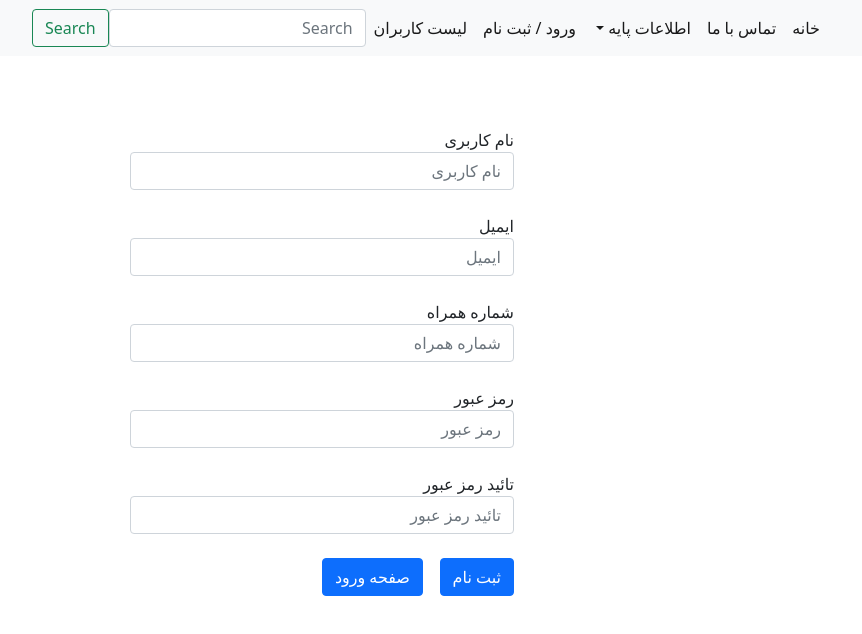
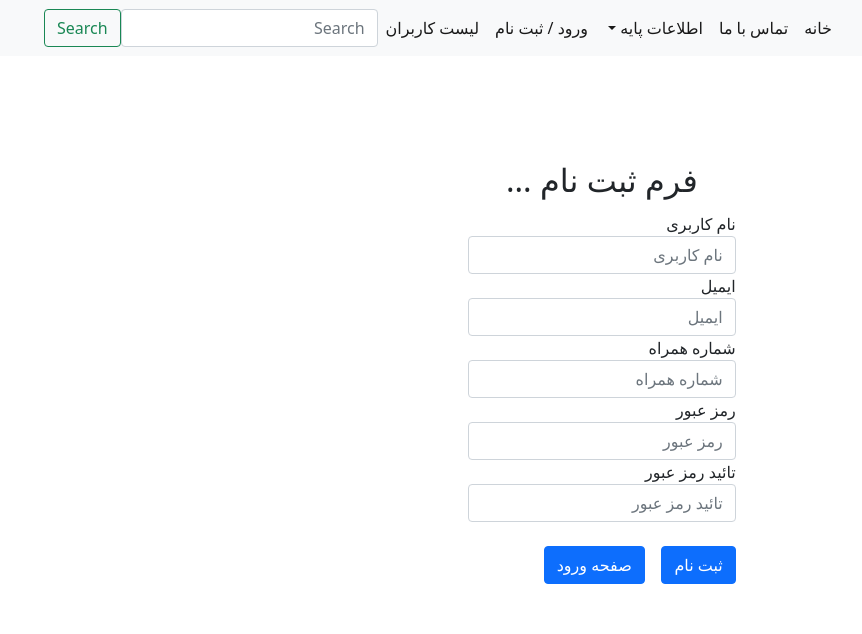
Before and after one commit to arastooghodsi/LoginRegister, an Angular app: page /register in a window 1280 px wide. Shown: the top 634 px of the page, without its empty margins (383-1245 px from the left). Built offline with nearby package versions, Linux system fonts and the light colour scheme; what angular-in-memory-web-api would draw is missing.

Commit message:
any change

```diff
--- a/src/app/login/login.component.css
+++ b/src/app/login/login.component.css
@@ -3,3 +3,9 @@
     margin-top: 100px;
     /* margin-right: 35%; */
 }
+
+a {
+    font: blue;
+    font-size: 25px;
+    text-decoration: none;
+}
--- a/src/app/login/login.component.html
+++ b/src/app/login/login.component.html
@@ -1,7 +1,11 @@
 <div class="container">
   <div class="login-body">
-    <form (ngSubmit)="onSubmit(f)" #f>
+    <!-- <form (ngSubmit)="onSubmit(f)" #f> -->
+    <form [formGroup]="inputForm" (ngSubmit)="onSubmit()" style="width: 60%; margin-right: 35%;">
+
         <legend style="text-align: center;font-size: 32px;">فرم ورود ...</legend>
+
+        <!-- Username, Email, Phone Section -->
         <div class="form-froup">
           <label for="" class="form-label">نام کاربری، ایمیل و یا شماره همراه</label>
           <input
@@ -12,6 +16,8 @@
                 name="loginname"
                 >
         </div>
+
+        <!-- Password Section -->
         <div class="form-froup">
           <label for="" class="form-label">رمز عبور</label>
           <input
@@ -22,11 +28,15 @@
                 name="password"
                 >
         </div>
+        <br>
+
+        <!-- Submit Section -->
         <div class="form-froup">
-          <button type="submit" class="btn btn-primary">ورود</button>
+          <button type="submit" class="btn btn-primary" (click)="loginBTN()">ورود</button>
           <br>
-          <span>اگر هنوز <a routerLink = "/register">ثبت نام</a> نکرده اید...</span>
+          <span>اگر هنوز <label><a routerLink = "/register">ثبت نام</a></label> نکرده اید...</span>
         </div>
+
       </form>
   </div>
 </div>
--- a/src/app/login/login.component.ts
+++ b/src/app/login/login.component.ts
@@ -1,4 +1,7 @@
 import { Component, OnInit } from '@angular/core';
+import { FormControl, FormGroup, Validators } from '@angular/forms';
+import { RegisterService } from '../register.service';
+import { User } from '../user';
 
 @Component({
   selector: 'app-login',
@@ -7,13 +10,38 @@ import { Component, OnInit } from '@angular/core';
 })
 export class LoginComponent implements OnInit {
 
-  constructor() { }
+  inputForm!: FormGroup;
+
+  user: User = {
+    username: '',
+    email: '',
+    phone: '',
+    password: ''
+  }
+
+  users: User[] = [];
+
+  constructor(private registerService: RegisterService) {}
 
   ngOnInit(): void {
+    this.inputForm = new FormGroup({
+      'username': new FormControl(null, Validators.required),
+      'password': new FormControl(null, [Validators.required, Validators.minLength(4)]),
+    });
+    // this.getUsers();
   }
 
-  onSubmit(form: HTMLFormElement) {
-    // console.log(form);
+  onSubmit() {
+    this.user.username = this.inputForm.value.username;
+    this.user.password = this.inputForm.value.password;
+  }
+
+  getUsers(): void {
+    this.registerService.getUsers().then((users: User[]) => this.users = users);
+  }
+
+  loginBTN(): void {
+    alert(this.users.length)
   }
 
 }
--- a/src/app/register/register.component.html
+++ b/src/app/register/register.component.html
@@ -1,4 +1,7 @@
+<!-- <div class="container">
+  <div class="login-body">
     <form [formGroup]="inputForm" (ngSubmit)="onSubmit()" style="width: 60%; margin-right: 35%;">
+      <legend style="text-align: center;font-size: 32px;">فرم ورود ...</legend>
       <br><br><br>
       <div class="form-row">
         <div class="form-group col-md-6">
@@ -19,10 +22,10 @@
                 *ngIf="!inputForm.controls['email'].valid && inputForm.controls['email'].touched">
                   لطفا ایمیل معتبری را وارد کنید!
           </span>
-      <!-- <span class="alert alert-danger"
+          <span class="alert alert-danger"
                 *ngIf="!inputForm.controls['email'].valid">
                   لطفا ایمیل معتبری را وارد کنید!
-      </span> -->
+          </span>
         </div>
 
         <br>
@@ -55,3 +58,61 @@
 
       </div>
     </form>
+  </div>
+</div> -->
+
+
+
+<div class="container">
+  <div class="login-body">
+    <!-- <form (ngSubmit)="onSubmit(f)" #f> -->
+      <form [formGroup]="inputForm" (ngSubmit)="onSubmit()" style="width: 60%; margin-right: 35%;">
+        <legend style="text-align: center;font-size: 32px;">فرم ثبت نام ...</legend>
+
+        <!-- Username Section -->
+        <div class="form-froup">
+          <label for="username">نام کاربری</label>
+          <input formControlName="username" type="text" ngModel name="username" class="form-control" id="username" #username placeholder="نام کاربری">
+          <span class="alert alert-danger"
+                *ngIf="!inputForm.controls['username'].valid && inputForm.controls['username'].touched">
+                  لطفا نام کاربری را وارد کنید!
+          </span>
+        </div>
+
+        <!-- Email Section -->
+        <div class="form-froup">
+          <label for="email">ایمیل</label>
+          <input formControlName="email" type="email" ngModel name="email" class="form-control" id="email" #email placeholder="ایمیل">
+          <span class="alert alert-danger"
+                *ngIf="!inputForm.controls['email'].valid && inputForm.controls['email'].touched">
+                  لطفا ایمیل معتبری را وارد کنید!
+          </span>
+        </div>
+
+        <!-- Phone Number Section -->
+        <div class="form-froup">
+          <label for="phoneNumber">شماره همراه</label>
+          <input formControlName="phoneNumber" type="text" ngModel name="phone" class="form-control" id="phoneNumber" #phone placeholder="شماره همراه">
+        </div>
+
+        <!-- Password Section -->
+        <div class="form-froup">
+          <label for="password">رمز عبور</label>
+          <input formControlName="password" type="password" ngModel name="password" class="form-control" id="password" #password placeholder="رمز عبور">
+        </div>
+
+        <!-- Confirm Password Section -->
+        <div class="form-froup">
+          <label for="passwordConfirm">تائید رمز عبور</label>
+          <input formControlName="passwordConfirm" type="password" ngModel class="form-control" id="passwordConfirm" placeholder="تائید رمز عبور">
+        </div>
+        <br>
+
+        <!-- Submit Section -->
+        <div class="form-froup">
+          <button type="submit" class="btn btn-primary" (click) = "add(username.value, email.value, phone.value, password.value)">ثبت نام</button>&nbsp;&nbsp;&nbsp;
+          <button type="submit" class="btn btn-primary" routerLink="/loginreg">صفحه ورود</button>
+        </div>
+      </form>
+  </div>
+</div>
```
Lines whose indentation alone changed are shown as unchanged.
